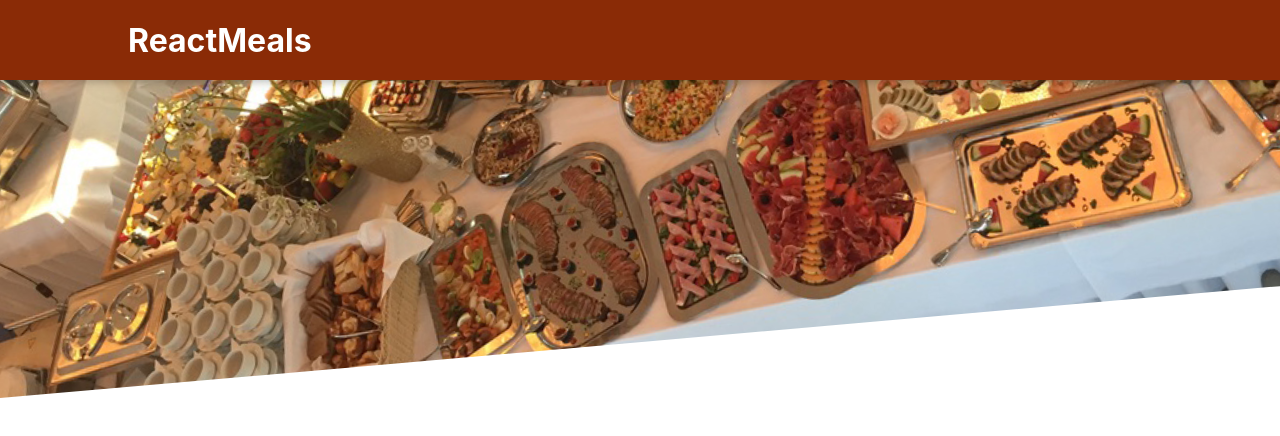
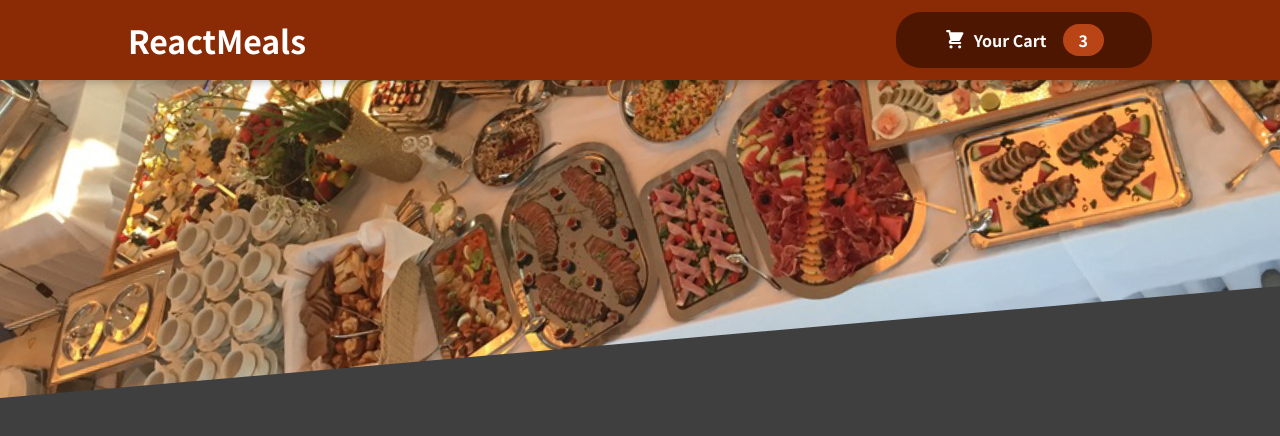
Before and after one commit to rubenmeza/food-order-app, a React (Create React App) app: page / in a window 1280 px wide. Shown: the top 436 px of the page. Built offline with nearby package versions, Linux system fonts and the light colour scheme.

Commit message:
add HeaderCartButtonComponet

```diff
--- a/src/App.jsx
+++ b/src/App.jsx
@@ -1,4 +1,4 @@
-import './App.css'
+// import './App.css'
 import { Header } from './components/Header'
 
 function App() {
--- /dev/null
+++ b/src/components/CartIcon.jsx
@@ -0,0 +1,11 @@
+export const CartIcon = () => {
+  return (
+    <svg
+      xmlns='http://www.w3.org/2000/svg'
+      viewBox='0 0 20 20'
+      fill='currentColor'
+    >
+      <path d='M3 1a1 1 0 000 2h1.22l.305 1.222a.997.997 0 00.01.042l1.358 5.43-.893.892C3.74 11.846 4.632 14 6.414 14H15a1 1 0 000-2H6.414l1-1H14a1 1 0 00.894-.553l3-6A1 1 0 0017 3H6.28l-.31-1.243A1 1 0 005 1H3zM16 16.5a1.5 1.5 0 11-3 0 1.5 1.5 0 013 0zM6.5 18a1.5 1.5 0 100-3 1.5 1.5 0 000 3z' />
+    </svg>
+  )
+}
--- a/src/components/Header.jsx
+++ b/src/components/Header.jsx
@@ -1,3 +1,4 @@
+import { HeaderCartButton } from './HeaderCartButton'
 import mealsImg from '../assets/img/meals.jpg'
 import classes from './Header.module.css'
 
@@ -6,7 +7,7 @@
     <>
       <header className={classes.header}>
         <h1>ReactMeals</h1>
-        <button>Cart</button>
+        <HeaderCartButton />
       </header>
       <div className={classes['main-image']}>
         <img src={mealsImg} alt="A table full ofo delicious food!" />
--- /dev/null
+++ b/src/components/HeaderCardButton.module.css
@@ -0,0 +1,59 @@
+.button {
+  cursor: pointer;
+  font: inherit;
+  border: none;
+  background-color: #4d1601;
+  color: white;
+  padding: 0.75rem 3rem;
+  display: flex;
+  justify-content: space-around;
+  align-items: center;
+  border-radius: 25px;
+  font-weight: bold;
+}
+
+.button:hover,
+.button:active {
+  background-color: #2c0d00;
+}
+
+.icon {
+  width: 1.35rem;
+  height: 1.35rem;
+  margin-right: 0.5rem;
+}
+
+.badge {
+  background-color: #b94517;
+  padding: 0.25rem 1rem;
+  border-radius: 25px;
+  margin-left: 1rem;
+  font-weight: bold;
+}
+
+.button:hover .badge,
+.button:active .badge {
+  background-color: #92320c;
+}
+
+.bump {
+  animation: bump 300ms ease-out;
+}
+
+@keyframes bump {
+  0% {
+    transform: scale(1);
+  }
+  10% {
+    transform: scale(0.9);
+  }
+  30% {
+    transform: scale(1.1);
+  }
+  50% {
+    transform: scale(1.15);
+  }
+  100% {
+    transform: scale(1);
+  }
+}
--- /dev/null
+++ b/src/components/HeaderCartButton.jsx
@@ -0,0 +1,14 @@
+import { CartIcon } from './CartIcon'
+import classes from './HeaderCardButton.module.css'
+
+export const HeaderCartButton = (props) => {
+  return (
+    <button className={classes.button}>
+      <span className={classes.icon}>
+        <CartIcon />
+      </span>
+      <span>Your Cart</span>
+      <span className={classes.badge}>3</span>
+    </button>
+  )
+}
--- a/src/index.css
+++ b/src/index.css
@@ -1,13 +1,14 @@
+@import url('https://fonts.googleapis.com/css2?family=Noto+Sans+JP:wght@400;700&display=swap');
+
+* {
+  box-sizing: border-box;
+}
+
+html {
+  font-family: 'Noto Sans JP', sans-serif;
+}
+
 body {
   margin: 0;
-  font-family: -apple-system, BlinkMacSystemFont, 'Segoe UI', 'Roboto', 'Oxygen',
-    'Ubuntu', 'Cantarell', 'Fira Sans', 'Droid Sans', 'Helvetica Neue',
-    sans-serif;
-  -webkit-font-smoothing: antialiased;
-  -moz-osx-font-smoothing: grayscale;
+  background-color: #3f3f3f;
 }
-
-code {
-  font-family: source-code-pro, Menlo, Monaco, Consolas, 'Courier New',
-    monospace;
-}
```
